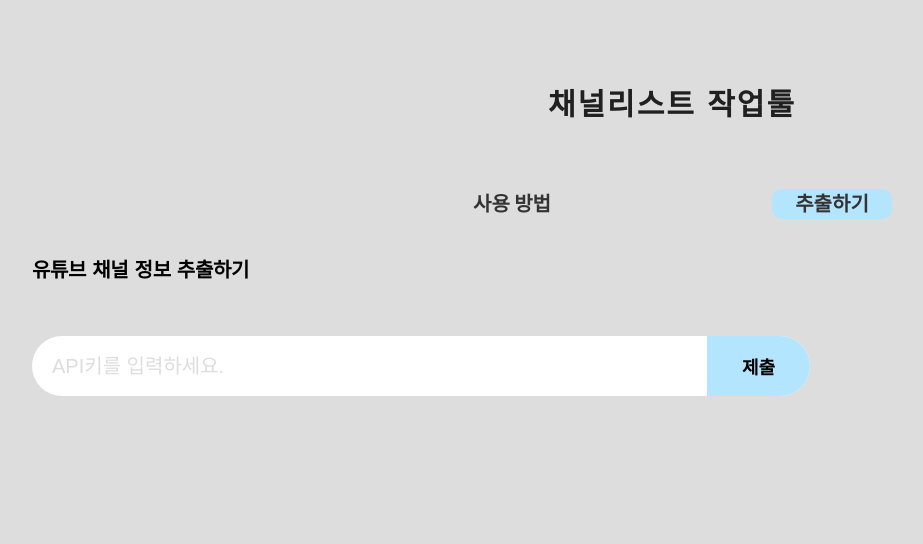
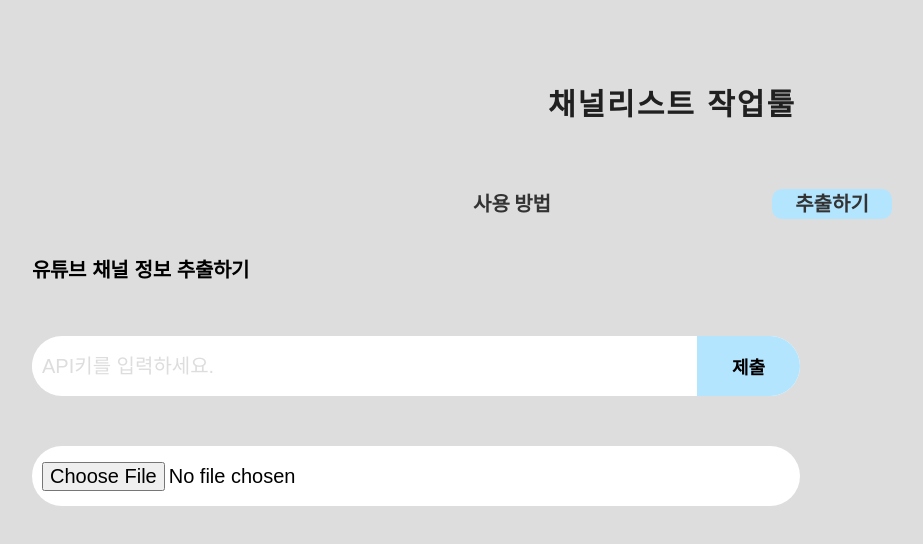
Before and after one commit to Dojinkyung/youtube_channel_list_react, a React (Create React App) app: page /converting in a window 1280 px wide. Shown: the top 544 px of the page, without its empty margins (18-941 px from the left). Built offline with nearby package versions, Linux system fonts and the light colour scheme; the HTML template or start-up script is replaced by a standard one.

Commit message:
feat:입력값 처리

```diff
--- a/src/component/Input.tsx
+++ b/src/component/Input.tsx
@@ -1,15 +1,32 @@
+import { ChangeEvent, useState } from "react";
 import styles from "./input.module.scss";
+import { useDispatch } from "react-redux";
+import { setApiKey } from "../redux/slice";
 const Input = () => {
+  const dispatch = useDispatch();
+  const [key, setKey] = useState("");
+  const onChange = (event: ChangeEvent<HTMLInputElement>) => {
+    setKey(event.target.value);
+  };
+  const onSubmit = (event: React.FormEvent<HTMLFormElement>) => {
+    event.preventDefault();
+    dispatch(setApiKey(key));
+  };
   return (
     <div>
-      <form className={styles.inputForm}>
+      <form className={styles.inputForm} onSubmit={onSubmit}>
         <input
           className={styles.input}
+          onChange={onChange}
           type="text"
           placeholder="API키를 입력하세요."
         />
         <button type="submit">제출</button>
       </form>
+
+      <form className={styles.inputForm}>
+        <input className={styles.input} type="file" placeholder="첨부파일" />
+      </form>
     </div>
   );
 };
--- a/src/component/input.module.scss
+++ b/src/component/input.module.scss
@@ -5,7 +5,7 @@
   @include flexbox.flexbox(between, center);
   width: 100%;
   height: 60px;
-  padding-left: 10px;
+  margin: 0px 0px 50px 0px;
   overflow: hidden;
   background: colors.$WHITE;
   border-radius: 50px;
--- a/src/routes/converting/index.tsx
+++ b/src/routes/converting/index.tsx
@@ -1,12 +1,13 @@
 import Input from "../../component/Input";
 import TabBar from "../../component/TabBar";
 import styles from "./converting.module.scss";
+
 const ConvertingPage = () => {
   return (
     <main className={styles.centering}>
       <TabBar />
-      <h1 className={styles.title}>유튜브 채널 정보 추출하기</h1>
       <div className={styles.elements}>
+        <h1 className={styles.title}>유튜브 채널 정보 추출하기</h1>
         <Input />
       </div>
     </main>
--- a/src/routes/information/index.tsx
+++ b/src/routes/information/index.tsx
@@ -6,7 +6,7 @@ const InfomationPage = () => {
   return (
     <main className={styles.centering}>
       <TabBar />
-      <div>
+      <div className={styles.elements}>
         <h1 className={styles.title}>채널리스트 작업툴 사용하는 방법</h1>
         <p>
           채널리스트 페이지 사용법 1.구글 로그인 후 유튜브 api key를 발급
```
